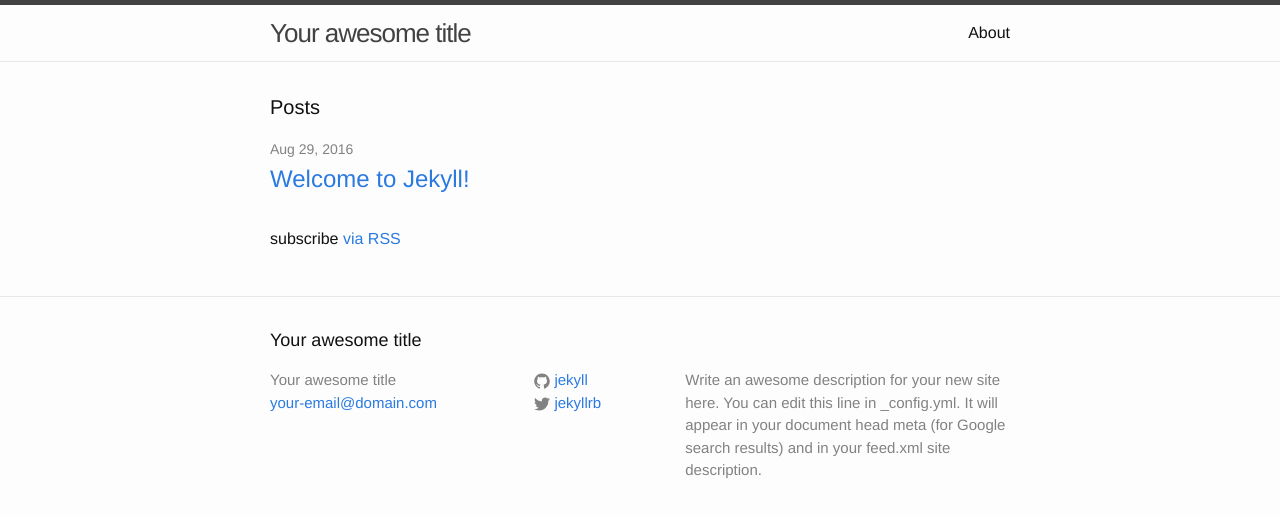
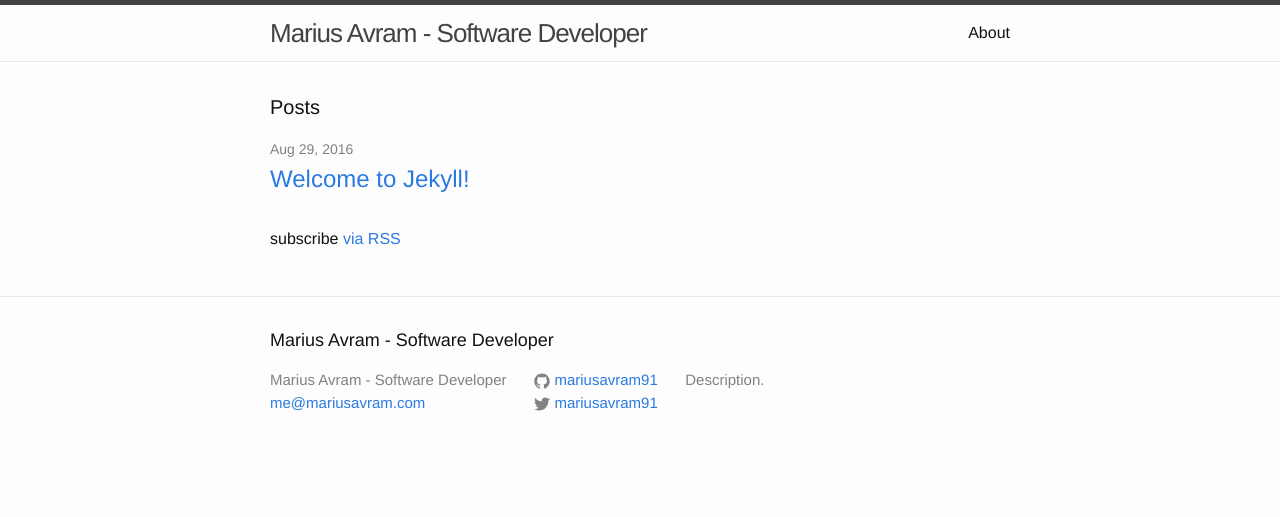
Before and after one commit to mariusavram91/mariusavram, a Jekyll site: the page built from index.html, in a window 1280 px wide. Shown: the top 517 px of the page. Built offline with Jekyll 4.4.1, drawn with Linux system fonts in a browser that asks for light colours.

Commit message:
Change config

```diff
--- a/_config.yml
+++ b/_config.yml
@@ -6,16 +6,14 @@
 # 'jekyll serve'. If you change this file, please restart the server process.
 
 # Site settings
-title: Your awesome title
-email: your-email@domain.com
+title: Marius Avram - Software Developer
+email: me@mariusavram.com
 description: > # this means to ignore newlines until "baseurl:"
-  Write an awesome description for your new site here. You can edit this
-  line in _config.yml. It will appear in your document head meta (for
-  Google search results) and in your feed.xml site description.
+  Description.
 baseurl: "" # the subpath of your site, e.g. /blog
-url: "http://yourdomain.com" # the base hostname & protocol for your site
-twitter_username: jekyllrb
-github_username:  jekyll
+url: "http://mariusavram.com" # the base hostname & protocol for your site
+twitter_username: mariusavram91
+github_username:  mariusavram91
 
 # Build settings
 markdown: kramdown
```
